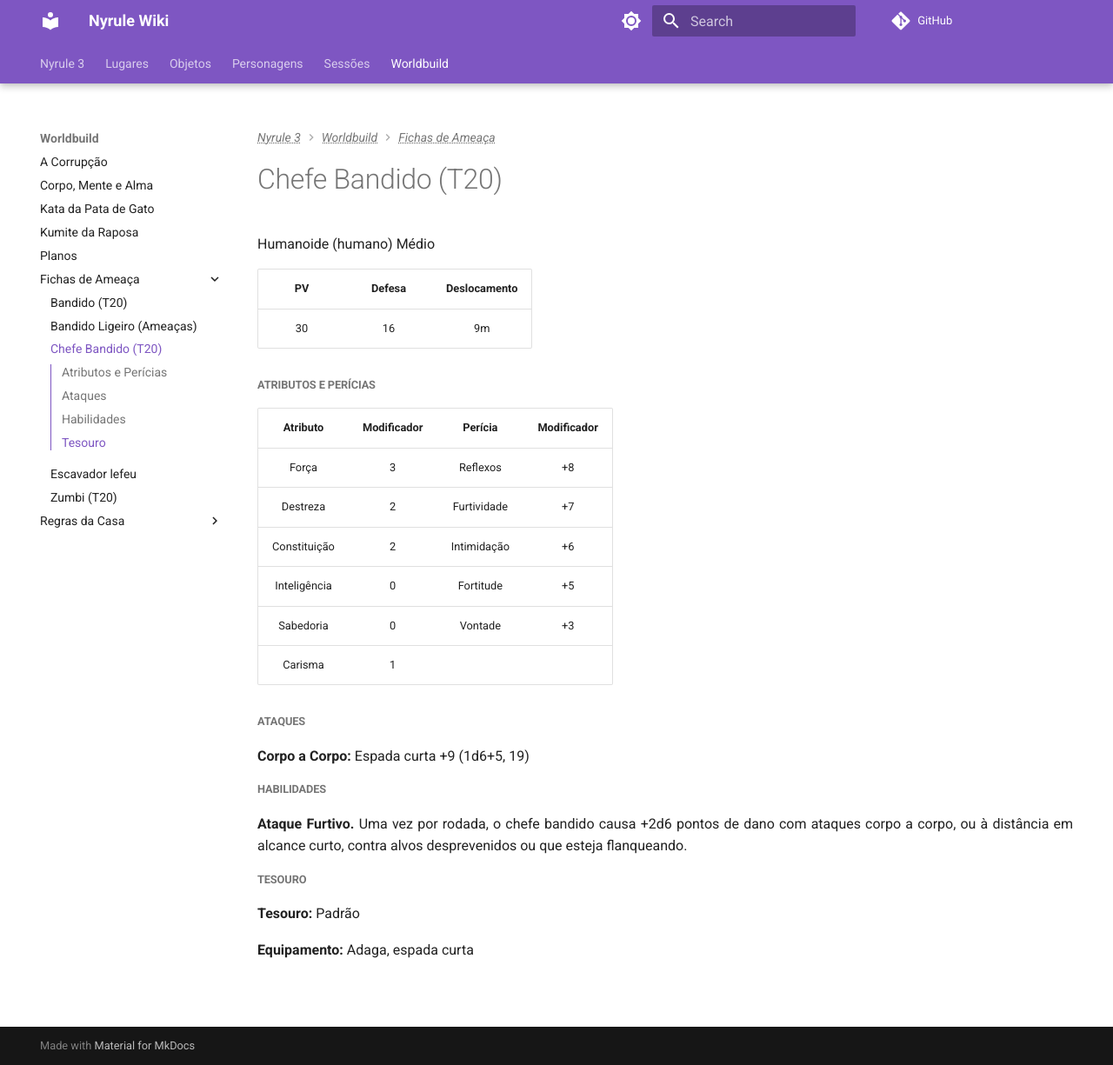
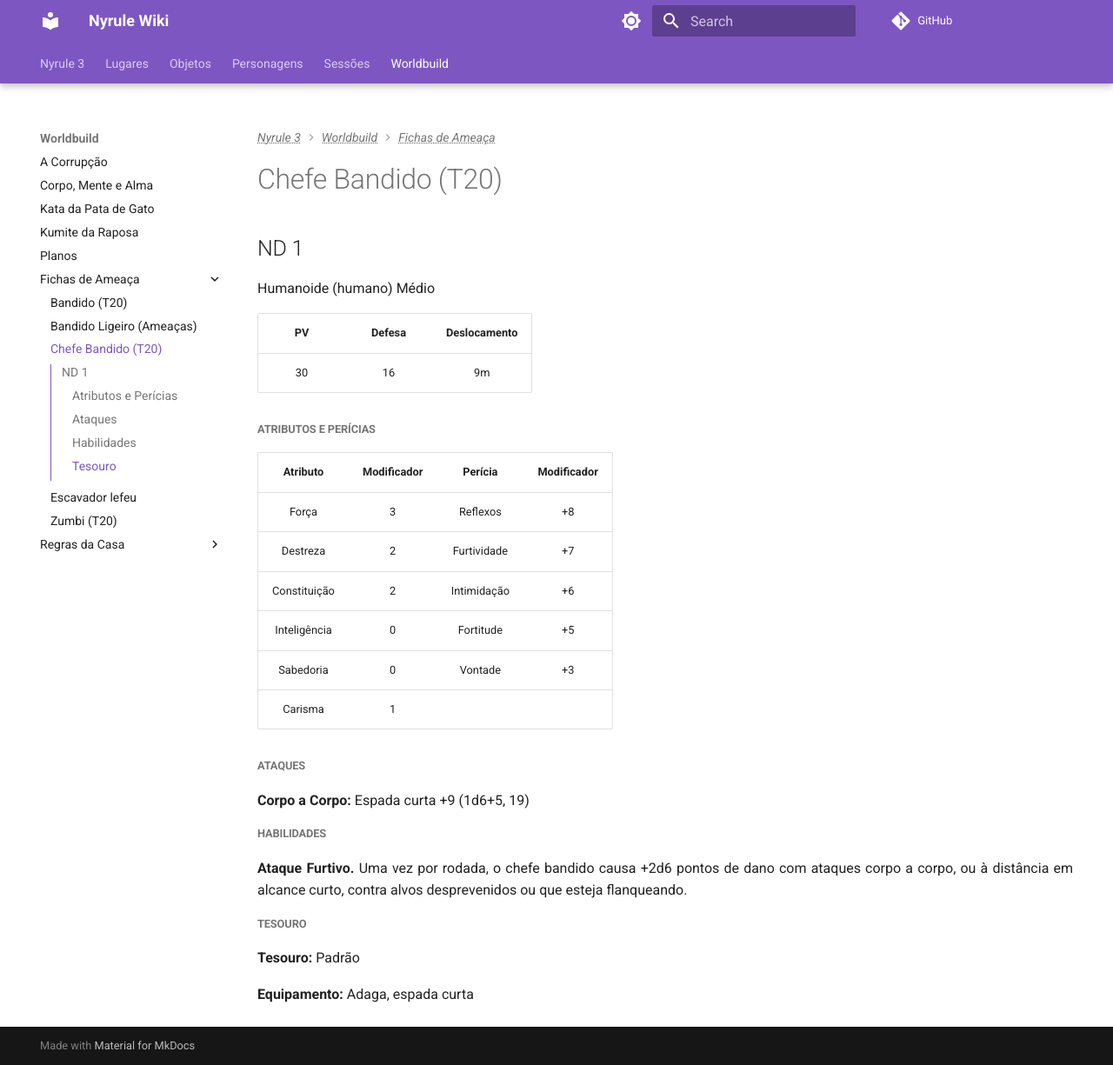
Before and after one commit to NiiMiyo/obsidian-nyrule3, an MkDocs documentation site: the page built from docs/Worldbuild/Fichas de Ameaça/Chefe Bandido (T20).md, in a window 1280 px wide and 1225 px high. Shown: the whole window at 87% size. Built offline with MkDocs 1.6.1 and Material for MkDocs 9.7.7, drawn with Linux system fonts in a browser that asks for light colours; comment, search, counter and statistics services are not loaded.

Commit message:
PUSH NOTE : Chefe Bandido (T20).md

```diff
--- a/docs/Worldbuild/Fichas de Ameaça/Chefe Bandido (T20).md
+++ b/docs/Worldbuild/Fichas de Ameaça/Chefe Bandido (T20).md
@@ -2,8 +2,9 @@
 aliases:
   - Chefe Bandido
 tags:
-  - ficha-ameaça
+  - Ficha-de-ameaça
 ---
+## ND 1
 Humanoide (humano) Médio
 
 | PV  | Defesa | Deslocamento |
```
